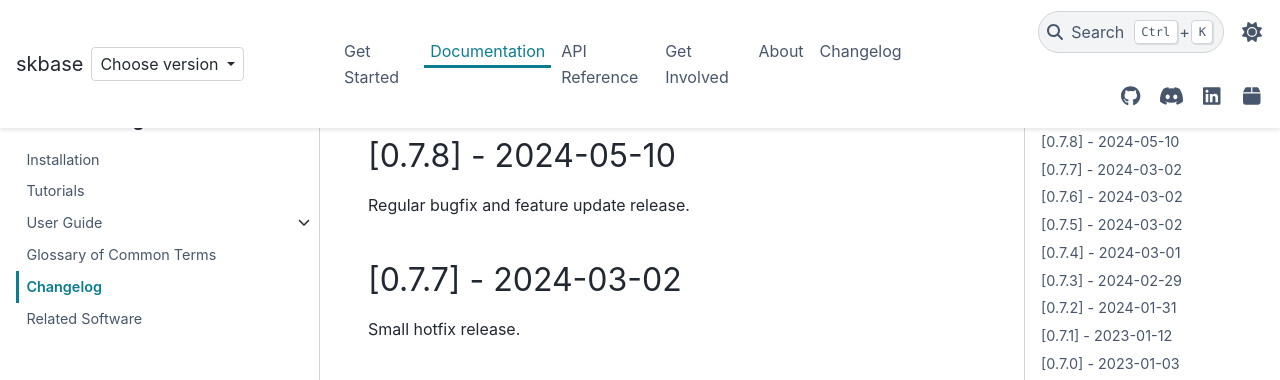
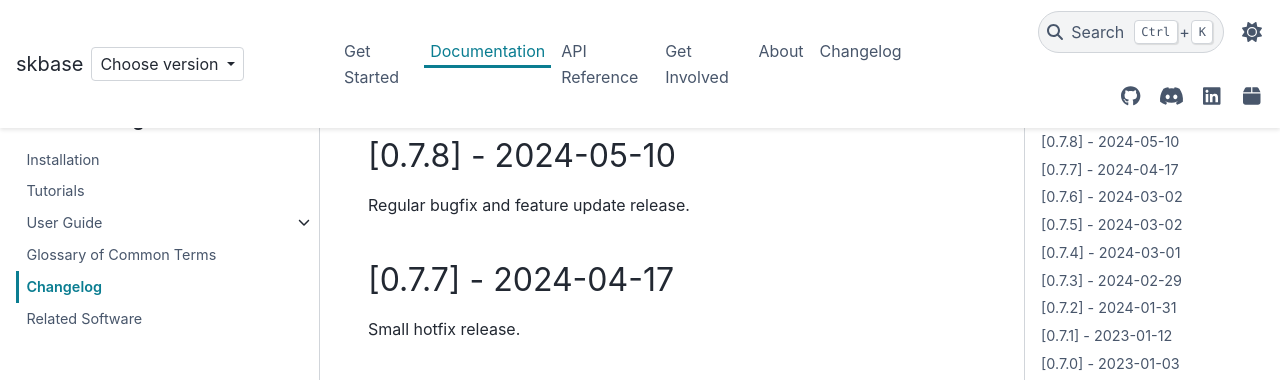
Before and after one commit to sktime/skbase, a Sphinx documentation site: the page built from docs/source/user_documentation/changelog.rst, in a window 1280 px wide and 900 px high, scrolled down 348 px. Shown: the top 380 px of the window. Built offline with Sphinx 7.4.7 and the PyData theme 0.15.4, drawn with Linux system fonts in a browser that asks for light colours; comment, search, counter and statistics services are not loaded.

Commit message:
correct apr release date

```diff
--- a/docs/source/user_documentation/changelog.rst
+++ b/docs/source/user_documentation/changelog.rst
@@ -19,7 +19,7 @@ For planned changes and upcoming releases, see our :ref:`roadmap`.
 
 Regular bugfix and feature update release.
 
-[0.7.7] - 2024-03-02
+[0.7.7] - 2024-04-17
 ====================
 
 Small hotfix release.
```
